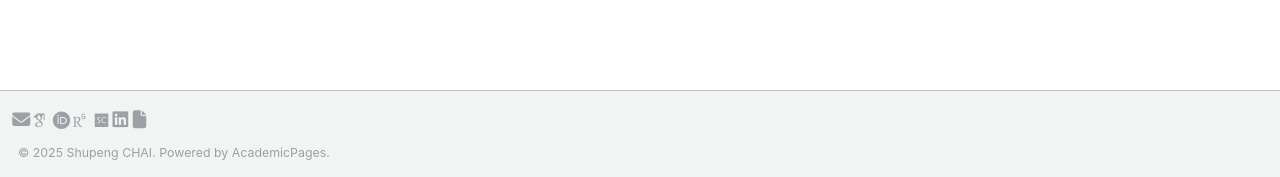
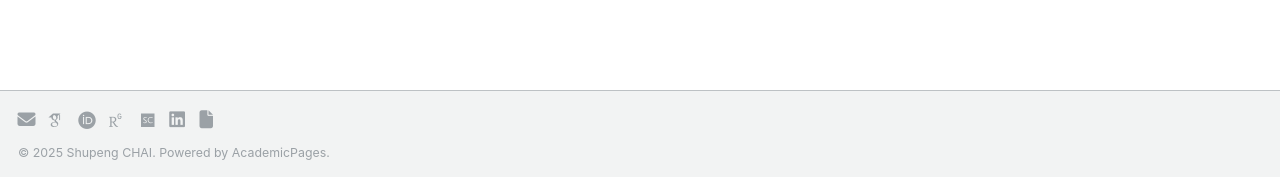
Before and after one commit to spchai/spchai.github.io, a Jekyll site: the page built from _pages/about.md, in a window 1280 px wide and 1338 px high. Shown: the part 1158-1335 px from the top of the window. Built offline with Jekyll 4.4.1, drawn with Linux system fonts in a browser that asks for light colours; some web fonts are replaced.

Commit message:
Update _footer.scss

```diff
--- a/_sass/layout/_footer.scss
+++ b/_sass/layout/_footer.scss
@@ -97,7 +97,7 @@
 
 .social-links {
     display: grid;
-    grid-template-columns: repeat(auto-fill, minmax(20px, 1fr));
+    grid-template-columns: repeat(auto-fill, minmax(30px, 1fr));
     justify-items: center;
     margin-top: 20px;
 }
```
